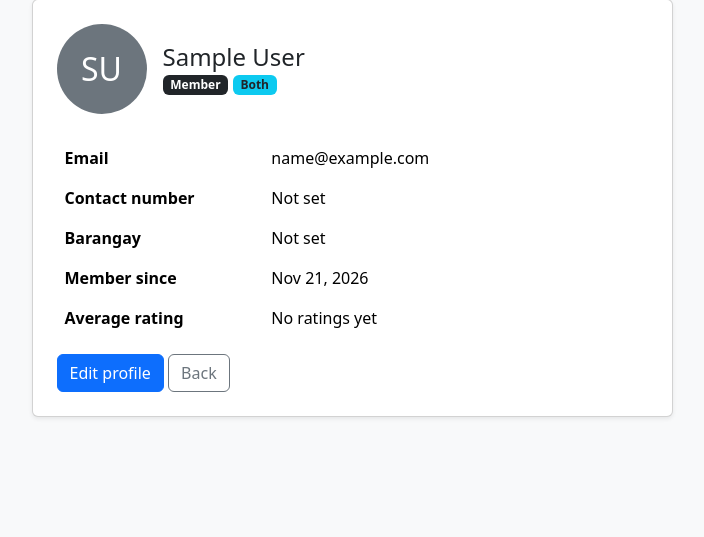
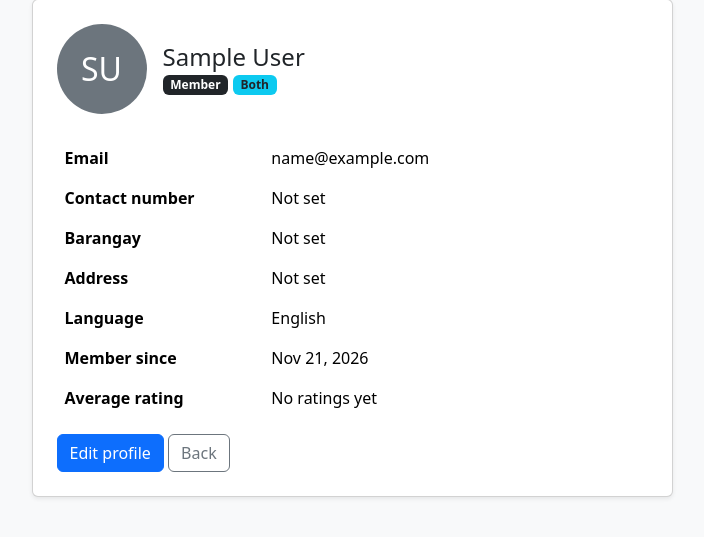
Before and after one commit to shawnly2004-ctrl/ShareShelf-Dakay-Shanly-G02, a Django app: page /profile/ in a window 1280 px wide. Shown: the part 105-642 px from the top of the page, without its empty margins (288-992 px from the left). Run offline with Django 5.2, Linux system fonts and the light colour scheme; the visitor is signed in with stand-in values (Sample User, id 1); data comes from the database, SQL or seed files in the repository; data that the repository does not hold is empty.

Commit message:
Add SDD account fields and account feature updates

```diff
--- a/accounts/forms.py
+++ b/accounts/forms.py
@@ -14,7 +14,8 @@ class RegisterForm(forms.ModelForm):
     class Meta:
         model = User
         fields = ['first_name', 'last_name', 'email', 'contact_number',
-          'community', 'user_type']
+          'community', 'user_type', 'address_detail', 'latitude', 'longitude',
+          'language_pref']
 
     def __init__(self, *args, **kwargs):
         super().__init__(*args, **kwargs)
@@ -76,7 +77,8 @@ class ProfileForm(forms.ModelForm):
     class Meta:
         model = User
         fields = ['first_name', 'last_name', 'email', 'contact_number',
-          'community', 'user_type', 'profile_photo']
+          'community', 'user_type', 'address_detail', 'latitude', 'longitude',
+          'language_pref', 'profile_photo']
 
     def __init__(self, *args, **kwargs):
         super().__init__(*args, **kwargs)
--- a/accounts/models.py
+++ b/accounts/models.py
@@ -39,7 +39,7 @@ class User(AbstractUser):
     role = models.CharField(max_length=20, choices=ROLE_CHOICES, default='member')
     user_type = models.CharField(max_length=20, choices=USER_TYPE_CHOICES, default='both')
     contact_number = models.CharField(max_length=20, blank=True)
-    community = models.ForeignKey(Community, on_delete=models.PROTECT, null=True, blank=True, related_name='residents')
+    community = models.ForeignKey(Community, on_delete=models.PROTECT, related_name='residents')
     profile_photo = models.ImageField(upload_to='profiles/', blank=True, null=True)
     avg_rating = models.DecimalField(max_digits=3, decimal_places=2, null=True, blank=True)
     rating_count = models.PositiveIntegerField(default=0)
@@ -48,6 +48,16 @@ class User(AbstractUser):
         choices=[('active', 'Active'), ('flagged', 'Flagged')],
         default='active',
     )
+    address_detail = models.CharField(max_length=200, blank=True)
+    latitude = models.DecimalField(max_digits=9, decimal_places=6, null=True, blank=True)
+    longitude = models.DecimalField(max_digits=9, decimal_places=6, null=True, blank=True)
+    language_pref = models.CharField(
+        max_length=3,
+        choices=[('en', 'English'), ('fil', 'Filipino')],
+        default='en',
+    )
+    failed_login_count = models.PositiveIntegerField(default=0)
+    locked_until = models.DateTimeField(null=True, blank=True)
 
     USERNAME_FIELD = 'email'
     REQUIRED_FIELDS = []
--- a/accounts/views.py
+++ b/accounts/views.py
@@ -5,6 +5,7 @@ from django.shortcuts import render, redirect
 from django.utils.http import url_has_allowed_host_and_scheme
 from django.views.decorators.http import require_POST
 from django.contrib.auth import get_user_model
+from django.db.models import Q
 from .decorators import role_required
 from .forms import RegisterForm, LoginForm, ProfileForm
 from django.core.paginator import Paginator
@@ -12,6 +13,7 @@ from django.db.models import Q
 from django.shortcuts import get_object_or_404
 
 from .forms import RegisterForm, LoginForm
+from datetime import timedelta
 from django.utils import timezone
 from items.models import BorrowRequest, Item, Rating
 
@@ -36,8 +38,20 @@ def login_view(request):
 
     form = LoginForm(request, data=request.POST or None)
     if request.method == 'POST':
+        email = request.POST.get('username', '').strip().lower()
+        user = get_user_model().objects.filter(email__iexact=email).first()
+        if user and user.locked_until and user.locked_until > timezone.now():
+            messages.error(
+                request,
+                "This account is temporarily locked. Try again after 15 minutes.",
+            )
+            return render(request, 'accounts/login.html', {'form': form})
+
         if form.is_valid():
             user = form.get_user()
+            user.failed_login_count = 0
+            user.locked_until = None
+            user.save(update_fields=['failed_login_count', 'locked_until'])
             login(request, user)
             messages.success(request, f"Welcome back, {user.first_name or user.email}!")
 
@@ -46,6 +60,13 @@ def login_view(request):
             if next_url and url_has_allowed_host_and_scheme(next_url, allowed_hosts={request.get_host()}):
                 return redirect(next_url)
             return redirect('dashboard')
+        if user:
+            user.failed_login_count += 1
+            if user.failed_login_count >= 5:
+                user.locked_until = timezone.now() + timedelta(minutes=15)
+                user.failed_login_count = 0
+                messages.error(request, "Too many failed attempts. Account locked for 15 minutes.")
+            user.save(update_fields=['failed_login_count', 'locked_until'])
         messages.error(request, "Invalid email or password.")
     return render(request, 'accounts/login.html', {'form': form})
 
--- a/templates/accounts/profile.html
+++ b/templates/accounts/profile.html
@@ -27,6 +27,8 @@
           <tr><th style="width:35%">Email</th><td>{{ user.email }}</td></tr>
           <tr><th>Contact number</th><td>{{ user.contact_number|default:"Not set" }}</td></tr>
           <tr><th>Barangay</th><td>{{ user.barangay|default:"Not set" }}</td></tr>
+          <tr><th>Address</th><td>{{ user.address_detail|default:"Not set" }}</td></tr>
+          <tr><th>Language</th><td>{{ user.get_language_pref_display|default:"English" }}</td></tr>
           <tr><th>Member since</th><td>{{ user.date_joined|date:"M d, Y" }}</td></tr>
           <tr><th>Average rating</th><td>
             {% if user.avg_rating %}{{ user.avg_rating }}/5 ({{ user.rating_count }} ratings)
```
Also changed, not shown: accounts/migrations/0005_sdd_account_fields.py (added).
